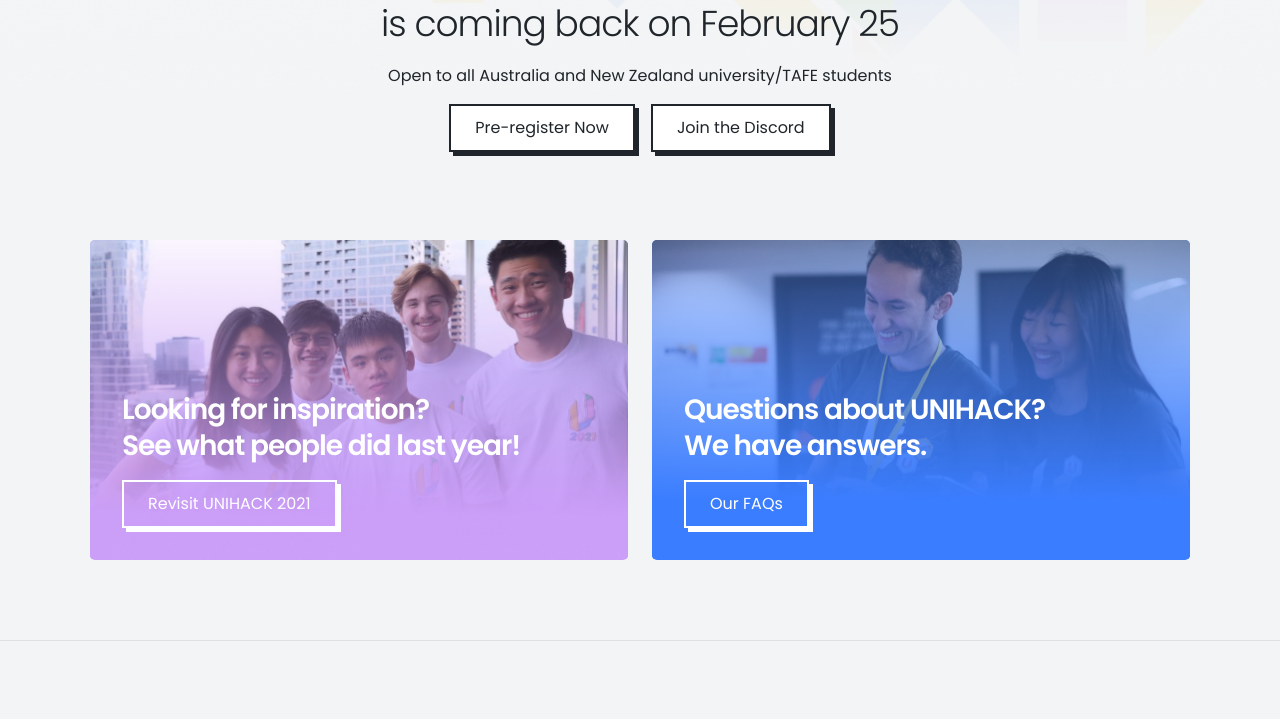
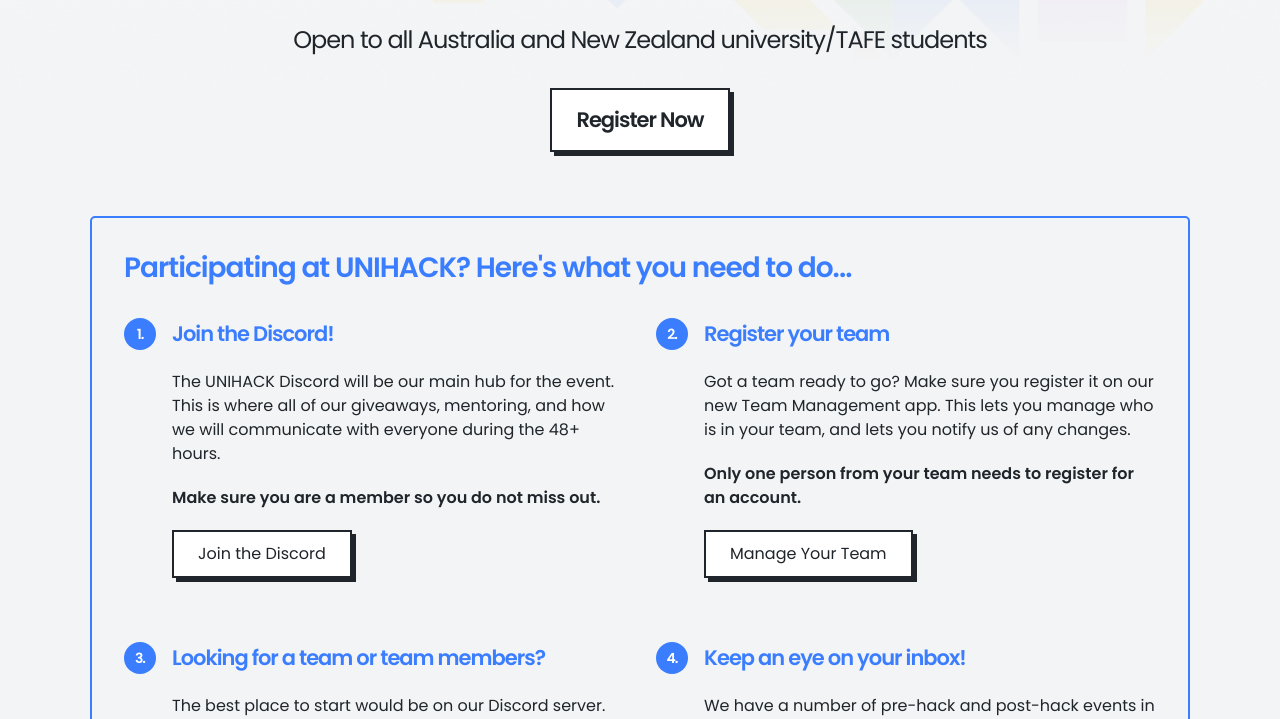
Before and after one commit to unihackhq/unihack.net, a Next.js app: page / in a window 1280 px wide. Shown: the part 525-1244 px from the top of the page. Built offline with nearby package versions, Linux system fonts and the light colour scheme.

Commit message:
Add a Home section for Registered Participants

```diff
--- /dev/null
+++ b/components/home-register/home-register.module.scss
@@ -0,0 +1,76 @@
+@import '../../styles/styles.scss';
+
+.home-register {
+  border-radius: 5px;
+  position: relative;
+  overflow: hidden;
+  border: 2px solid $pacific;
+
+
+  &-content {
+    padding: $base * 4;
+  }
+
+  &-grid {
+    display: grid;
+    column-gap: $base * 4;
+    row-gap: $base * 4;
+
+    @include md {
+      grid-template-columns: repeat(2, 1fr);
+      row-gap: $base * 8;
+    }
+  }
+
+  &-section {
+    padding-left: $base * 6;
+  }
+
+  h2 {
+    font-size: 24px;
+    line-height: 32px;
+    margin: 0 0 $base * 4;
+    font-weight: 600;
+    letter-spacing: -1px;
+    color: $pacific;
+
+    @include lg {
+      font-size: 28px;
+      line-height: 36px;
+    }
+  }
+
+  h3 {
+    font-size: 21px;
+    line-height: 32px;
+    font-weight: 600;
+    letter-spacing: -1px;
+    color: $pacific;
+    margin: 0 0 $base * 2;
+
+    span {
+      display: block;
+      background: $pacific;
+      font-size: 14px;
+      width: 32px;
+      height: 32px;
+      text-align: center;
+      border-radius: 50%;
+      color: white;
+      margin-right: $base;
+      margin-left: $base * -6;
+      float: left;
+    }
+  }
+
+  p {
+    color: $secondary;
+    line-height: 24px;
+    margin: $base * 2.5 0;
+  }
+
+  p strong {
+    font-weight: 600;
+  }
+
+}
--- /dev/null
+++ b/components/home-register/index.tsx
@@ -0,0 +1,70 @@
+import React from 'react';
+import classNames from 'classnames/bind';
+import styles from './home-register.module.scss';
+import ButtonLink from '../button/button-link';
+import { event, AnalyticsCategory } from '../../lib/gtag';
+
+const cx = classNames.bind(styles)
+
+interface Props {
+  className?: string;
+}
+
+const HomeRegister: React.FC<Props> = ({className}) => (
+  <section className={cx('home-register', className)}>
+    <div className={cx('home-register-content')}>
+      <h2>Participating at UNIHACK? Here's what you need to do...</h2>
+
+      <div className={cx('home-register-grid')}>
+      <div className={cx('home-register-section')}>
+        <h3><span>1.</span> Join the Discord!</h3>
+        <p>The UNIHACK Discord will be our main hub for the event. This is where all of our giveaways, mentoring, and how we will communicate with everyone during the 48+ hours.</p>
+        <p><strong>Make sure you are a member so you do not miss out.</strong></p>
+        <ButtonLink
+          type="primary"
+          theme="light"
+          href="https://discord.gg/MfuzHurGpd"
+          onClick={() => {
+            event({
+              action: 'join_discord_button_clicked',
+              category: AnalyticsCategory.EVENT,
+              label: 'Clicked "Join Discord"',
+            });
+          }}
+        >
+          Join the Discord
+        </ButtonLink>
+      </div>
+      <div className={cx('home-register-section')}>
+        <h3><span>2.</span> Register your team</h3>
+        <p>Got a team ready to go? Make sure you register it on our new Team Management app. This lets you manage who is in your team, and lets you notify us of any changes.</p>
+        <p><strong>Only one person from your team needs to register for an account.</strong></p>
+        <ButtonLink href="https://manage.unihack.net" type="primary" theme="light"           onClick={() => {
+            event({
+              action: 'manage_team_button_clicked',
+              category: AnalyticsCategory.EVENT,
+              label: 'Clicked "Manage Your Team"',
+            });
+          }}
+>Manage Your Team</ButtonLink>
+      </div>
+
+      <div className={cx('home-register-section')}>
+
+      <h3><span>3.</span> Looking for a team or team members?</h3>
+      <p>The best place to start would be on our Discord server. We have a channel called <strong>#team-finder</strong> where you see if anyone else is looking. We plan to try and organise something virtual closer to the event.</p>
+      <p>Alternatively, consider asking if your friends are interested in joining in. In addition, reach out to your university's IT student society if they can help out.</p>
+      </div>
+
+      <div className={cx('home-register-section')}>
+
+      <h3><span>4.</span> Keep an eye on your inbox!</h3>
+      <p>We have a number of pre-hack and post-hack events in the pipeline - including workshops and Q&amp;A sessions with some of our sponsors.</p>
+      <p>So make sure you check your email inbox when we release when those events will happen.</p>
+      </div>
+      </div>
+    </div>
+  </section>
+);
+
+export default HomeRegister;
--- a/pages/index.tsx
+++ b/pages/index.tsx
@@ -11,6 +11,7 @@ import HomeCard from '@components/home-card';
 import inspirationImage from '../public/images/homepage/past.png';
 import faqsImage from '../public/images/homepage/faqs.png';
 import sponsorData from '@content/events/2022/sponsors.json';
+import HomeRegister from '@components/home-register';
 
 
 const Index = () => (
@@ -22,6 +23,7 @@ const Index = () => (
       <div className={styles.index}>
         <BrandHero />
         <div className={styles.grid}>
+          <HomeRegister />
           <div className={styles.row}>
             <HomeCard
               image={inspirationImage}
--- a/sections/brand-hero/brand-hero.module.scss
+++ b/sections/brand-hero/brand-hero.module.scss
@@ -14,7 +14,11 @@
 
   &-content {
     @include page-margin;
-    text-align: center;
+    text-align: left;
+
+    @include md {
+      text-align: center;
+    }
   }
 
   .logo {
@@ -24,11 +28,12 @@
     display: block;
     height: 48px;
     width: 204px;
-    margin: 0 auto;
+    margin: 0;
 
     @include md {
       height: 72px;
       width: 306px;
+      margin: 0 auto;
     }
 
   }
@@ -55,13 +60,32 @@
     }
   }
 
+  p.subtitle {
+    margin: $base 0;
+    font-size: 18px;
+    line-height: 24px;
+    letter-spacing:  -1px;
+
+    @include md {
+      font-size: 24px;
+      line-height: 32px;
+      font-weight: 400;
+      margin: $base * 2 0;
+    }
+  }
+
   .actions > a {
     display: flex;
     margin: $base 0;
 
     @include md {
       margin: 0 $base;
+      font-size: 21px;
+      font-weight: 600;
+      letter-spacing: -1px;
+      height: 64px;
       display: inline-flex;
+      transition: all 0.1s;
     }
   }
 }
--- a/sections/brand-hero/brand-hero.tsx
+++ b/sections/brand-hero/brand-hero.tsx
@@ -10,9 +10,9 @@ const BrandHero = () => (
     <Stack size="small" className={styles['brand-hero-content']}>
       <HXL className={styles.logo}>UNIHACK 2022</HXL>
       <Text className={styles.title}>
-        The Imagination Hackathon <span>is coming back on February 25</span>
+        Register for the Imagination Hackathon! <span>We are back on February 25</span>
       </Text>
-      <Text>
+      <Text className={styles.subtitle}>
         Open to all Australia and New Zealand university/TAFE students
       </Text>
       <div className={styles.actions}>
@@ -22,27 +22,13 @@ const BrandHero = () => (
           href="https://docs.google.com/forms/d/e/1FAIpQLScBvuU4VDabnj4AoBX7W-3JuGg1GiG1fJJqEnOLWBRX9FOCzQ/viewform?usp=sf_link"
           onClick={() => {
             event({
-              action: 'brand_hero_preregistration_button_clicked',
+              action: 'brand_hero_registration_button_clicked',
               category: AnalyticsCategory.EVENT,
-              label: 'Clicked "Pre-Registration Link"',
+              label: 'Clicked "Registration Link"',
             });
           }}
         >
-          Pre-register Now
-        </ButtonLink>
-        <ButtonLink
-          type="primary"
-          theme="light"
-          href="https://discord.gg/MfuzHurGpd"
-          onClick={() => {
-            event({
-              action: 'brand_hero_join_discord_button_clicked',
-              category: AnalyticsCategory.EVENT,
-              label: 'Clicked "Join Discord"',
-            });
-          }}
-        >
-          Join the Discord
+          Register Now
         </ButtonLink>
       </div>
     </Stack>
```
